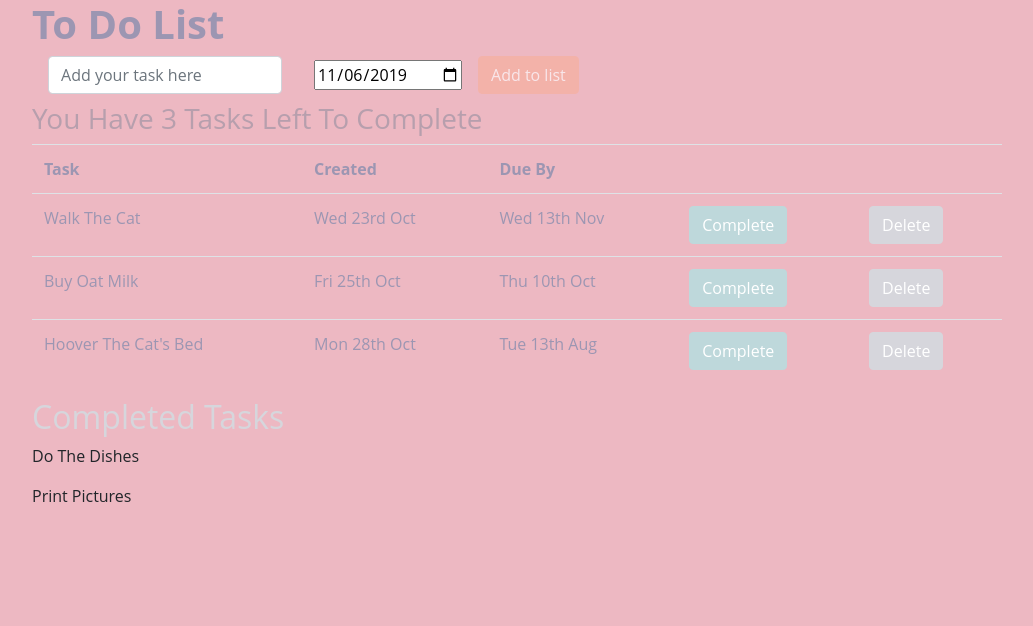
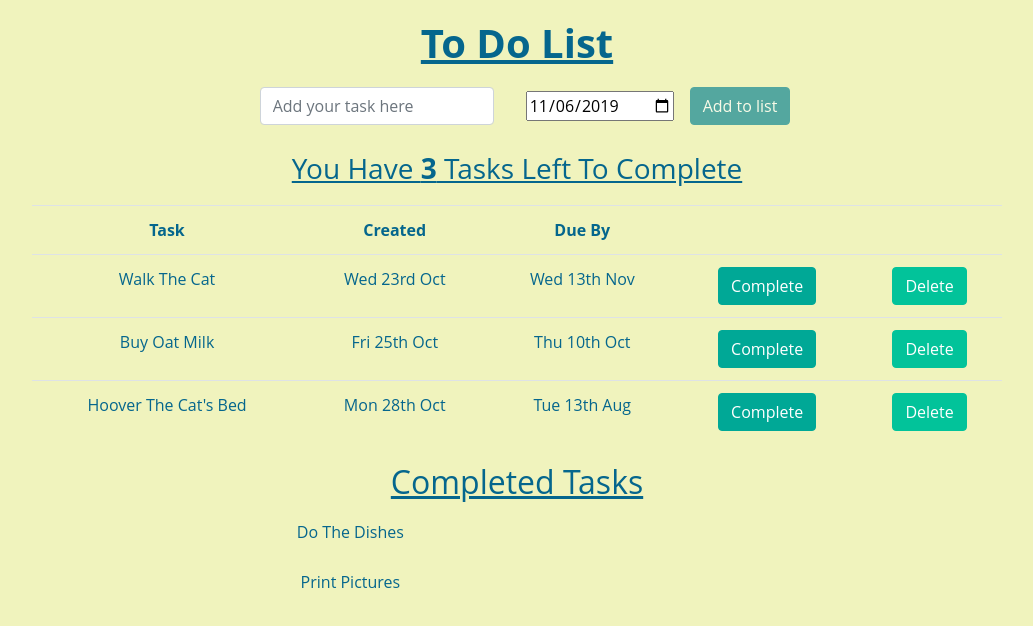
Before and after one commit to lydiabrmc/To-Do-React-App, a React (Create React App) app: page / in a window 1280 px wide. Shown: the top 626 px of the page, without its empty margins (123-1156 px from the left). Built offline with nearby package versions, Linux system fonts and the light colour scheme.

Commit message:
implemented update styling and table

```diff
--- a/src/AddTask.js
+++ b/src/AddTask.js
@@ -34,7 +34,7 @@ class AddTask extends React.Component {
                 <div className="form-group mx-sm-3 mb-2">
                     <input
                         type="text"
-                        className="form-control"
+                        className="form-control task-input"
                         id="newItem"
                         placeholder="Add your task here"
                         value={this.state.newItemText}
--- a/src/App.css
+++ b/src/App.css
@@ -4,56 +4,84 @@
 
 body {
     font-family: 'Open Sans', sans-serif;
-    background-color: #EDB8C2;
+    background-color: #F0F3BD;
     text-transform: capitalize;
+    text-align: center;
+
 }
 
 h1 {
-    text-align: left;
-    color: #9C96B2;
+    color: #05668D;
     font-weight: bold;
+    text-decoration: underline;
+    margin-top: 2%;
+    margin-bottom: 2%;
 }
 
 h2 {
-    color: #D6D6DC;
+    color: #05668D;
+    text-decoration: underline;
+    margin-top: 2%;
+    margin-bottom: 2%;
 }
 
 h3 {
-    color: #B79FAD;
+    color: #05668D;
+    text-decoration: underline;
+    margin-top: 2%;
+    margin-bottom: 2%;
 }
 
 button {
-    color: #BED8DB;
+    color: #028090;
 }
 
 button.btn-primary,
 button.btn-primary:disabled {
-    background: #F7AF9D;
-    border-color: #F7AF9D;
+    background: #028090;
+    border-color: #028090;
 }
 
 button.btn-primary:focus,
 button.btn-primary:active,
 button.btn-primary:hover {
-    background: #9C96B2;
-    border-color: #9C96B2;
+    background: #028090;
+    border-color: #028090;
 }
 
 button.btn-info {
-    background-color: #BED8DB;
-    border-color: #BED8DB;
+    background-color: #00A896;
+    border-color: #00A896;
 }
 
 button.btn-danger {
-    background-color: #D6D6DC;
-    border-color: #D6D6DC;
+    background-color: #02C39A;
+    border-color: #02C39A;
 }
 
 button.btn-danger:hover {
-    background-color: #F7AF9D;
-    border-color: #F7AF9D;
+    background-color: #F0F3BD;
+    border-color: #F0F3BD;
 }
 
 .table {
-    color: #9C96B2;
+    color: #05668D;
+    margin-top: 1%;
+    margin-bottom: 1%;
 }
+
+.CompleteTask {
+    color: #05668D;
+}
+
+.row {
+    color: #05668D;
+    margin-top: 1%;
+    margin-bottom: 1%;
+}
+
+.form-inline {
+    justify-content: center;
+    margin-top: 1%;
+    margin-bottom: 1%;
+}
--- a/src/TaskCount.js
+++ b/src/TaskCount.js
@@ -1,9 +1,9 @@
 import React from "react"
 
 class TaskCount extends React.Component {
-    render(){
+    render() {
         return (
-            <h3>You have {this.props.count} tasks left to complete</h3>
+            <h3>You have <strong>{this.props.count}</strong> tasks left to complete</h3>
         )
     }
 }
```
Also changed, not shown: src/TaskList.js (+0 -26 lines).
